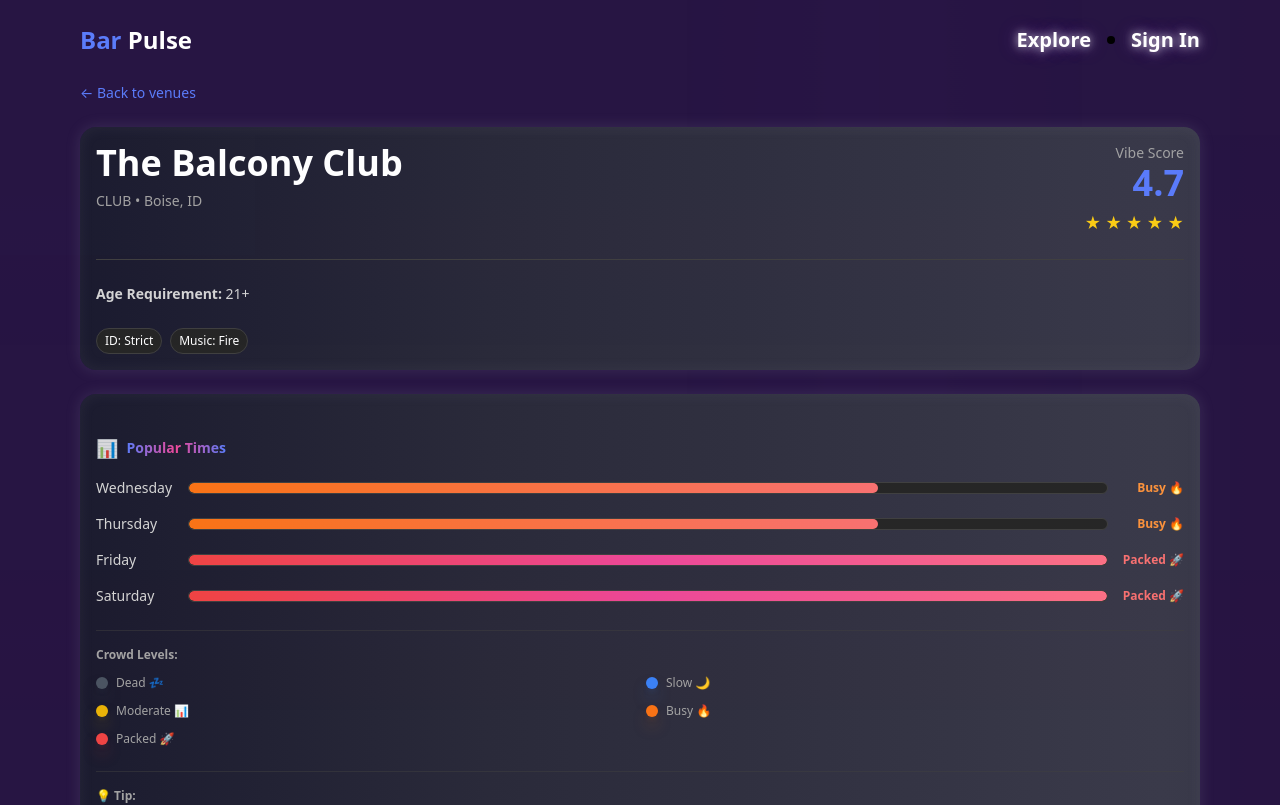
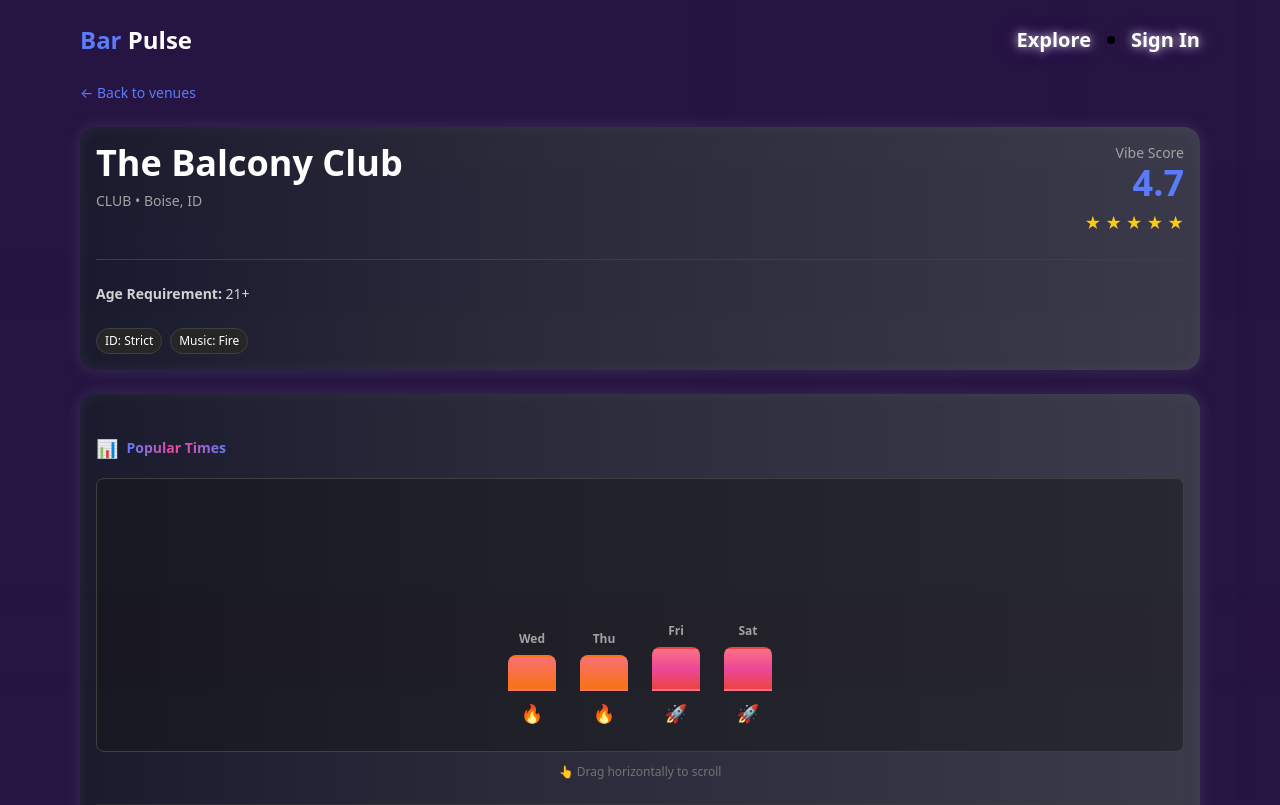
Before and after one commit to jacksongentner-source/bar-pulse-lite2, a Next.js app: page /venue/balcony in a window 1280 px wide. Shown: the top 805 px of the page. Built offline with nearby package versions, Linux system fonts and the light colour scheme.

Commit message:
Convert busy times to horizontal draggable bar chart with upward growing bars

```diff
--- a/components/BusyTimesChart.tsx
+++ b/components/BusyTimesChart.tsx
@@ -1,10 +1,13 @@
 'use client';
 
 import { Venue } from '@/lib/data';
-import { useState } from 'react';
+import { useState, useRef } from 'react';
 
 export function BusyTimesChart({ venue }: { venue: Venue }) {
   const [selectedDay, setSelectedDay] = useState<string | null>(null);
+  const [isDragging, setIsDragging] = useState(false);
+  const [dragOffset, setDragOffset] = useState(0);
+  const containerRef = useRef<HTMLDivElement>(null);
 
   if (!venue.busyTimes || venue.busyTimes.length === 0) {
     return null;
@@ -19,35 +22,68 @@ export function BusyTimesChart({ venue }: { venue: Venue }) {
   const getCrowdColor = (level: string) => {
     switch (level) {
       case 'dead':
-        return { bg: 'bg-gray-600', glow: 'shadow-gray-600/50', text: 'text-gray-400', bar: 'bg-gradient-to-r from-gray-600 to-gray-500' };
+        return { bg: 'bg-gray-600', glow: 'shadow-gray-600/50', text: 'text-gray-400', bar: 'bg-gradient-to-t from-gray-600 to-gray-500' };
       case 'slow':
-        return { bg: 'bg-blue-500', glow: 'shadow-blue-500/50', text: 'text-blue-400', bar: 'bg-gradient-to-r from-blue-500 to-cyan-400' };
+        return { bg: 'bg-blue-500', glow: 'shadow-blue-500/50', text: 'text-blue-400', bar: 'bg-gradient-to-t from-blue-500 to-cyan-400' };
       case 'moderate':
-        return { bg: 'bg-yellow-500', glow: 'shadow-yellow-500/50', text: 'text-yellow-400', bar: 'bg-gradient-to-r from-yellow-500 to-orange-400' };
+        return { bg: 'bg-yellow-500', glow: 'shadow-yellow-500/50', text: 'text-yellow-400', bar: 'bg-gradient-to-t from-yellow-500 to-orange-400' };
       case 'busy':
-        return { bg: 'bg-orange-500', glow: 'shadow-orange-500/50', text: 'text-orange-400', bar: 'bg-gradient-to-r from-orange-500 to-red-400' };
+        return { bg: 'bg-orange-500', glow: 'shadow-orange-500/50', text: 'text-orange-400', bar: 'bg-gradient-to-t from-orange-500 to-red-400' };
       case 'packed':
-        return { bg: 'bg-red-500', glow: 'shadow-red-500/50', text: 'text-red-400', bar: 'bg-gradient-to-r from-red-500 via-pink-500 to-rose-400' };
+        return { bg: 'bg-red-500', glow: 'shadow-red-500/50', text: 'text-red-400', bar: 'bg-gradient-to-t from-red-500 via-pink-500 to-rose-400' };
       default:
-        return { bg: 'bg-gray-600', glow: 'shadow-gray-600/50', text: 'text-gray-400', bar: 'bg-gradient-to-r from-gray-600 to-gray-500' };
+        return { bg: 'bg-gray-600', glow: 'shadow-gray-600/50', text: 'text-gray-400', bar: 'bg-gradient-to-t from-gray-600 to-gray-500' };
+    }
+  };
+
+  const getCrowdHeight = (level: string) => {
+    switch (level) {
+      case 'dead':
+        return 'h-12';
+      case 'slow':
+        return 'h-20';
+      case 'moderate':
+        return 'h-28';
+      case 'busy':
+        return 'h-36';
+      case 'packed':
+        return 'h-44';
+      default:
+        return 'h-12';
     }
   };
 
   const getCrowdLabel = (level: string) => {
     switch (level) {
       case 'dead':
-        return 'Dead 💤';
+        return '💤';
       case 'slow':
-        return 'Slow 🌙';
+        return '🌙';
       case 'moderate':
-        return 'Moderate 📊';
+        return '📊';
       case 'busy':
-        return 'Busy 🔥';
+        return '🔥';
       case 'packed':
-        return 'Packed 🚀';
+        return '🚀';
       default:
-        return 'Unknown';
+        return '?';
     }
+  };
+
+  // Handle drag
+  const handleMouseDown = () => {
+    setIsDragging(true);
+  };
+
+  const handleMouseMove = (e: React.MouseEvent) => {
+    if (!isDragging || !containerRef.current) return;
+    const newOffset = dragOffset + e.movementX;
+    // Limit drag range
+    setDragOffset(Math.max(-300, Math.min(300, newOffset)));
+  };
+
+  const handleMouseUp = () => {
+    setIsDragging(false);
   };
 
   return (
@@ -66,14 +102,22 @@ export function BusyTimesChart({ venue }: { venue: Venue }) {
         }
         @keyframes pulse-glow {
           0%, 100% {
-            box-shadow: inset 0 0 10px currentColor, 0 0 20px currentColor;
+            box-shadow: 0 0 10px currentColor, 0 0 20px currentColor;
           }
           50% {
-            box-shadow: inset 0 0 20px currentColor, 0 0 30px currentColor;
+            box-shadow: 0 0 20px currentColor, 0 0 30px currentColor;
           }
         }
         .pulse-bar {
           animation: pulse-glow 2s ease-in-out infinite;
+        }
+        .draggable-container {
+          cursor: grab;
+          user-select: none;
+          transition: transform 0.1s ease-out;
+        }
+        .draggable-container:active {
+          cursor: grabbing;
         }
       `}</style>
 
@@ -85,69 +129,61 @@ export function BusyTimesChart({ venue }: { venue: Venue }) {
           </span>
         </h3>
 
-        <div className="space-y-4">
+        {/* Horizontal Draggable Chart */}
+        <div
+          ref={containerRef}
+          className="border border-neutral-700 rounded-lg bg-neutral-900/50 p-6 overflow-hidden"
+          onMouseDown={handleMouseDown}
+          onMouseMove={handleMouseMove}
+          onMouseUp={handleMouseUp}
+          onMouseLeave={handleMouseUp}
+        >
+          <div
+            className="draggable-container flex items-end justify-center gap-6 h-56 px-4"
+            style={{
+              transform: `translateX(${dragOffset}px)`,
+              minWidth: 'max-content',
+            }}
+          >
             {days.map((day) => {
               const dayData = busyData[day];
               if (!dayData) return null;
 
               const colors = getCrowdColor(dayData.crowdLevel);
-            const width = dayData.crowdLevel === 'dead' ? '15%' :
-                         dayData.crowdLevel === 'slow' ? '35%' :
-                         dayData.crowdLevel === 'moderate' ? '55%' :
-                         dayData.crowdLevel === 'busy' ? '75%' : '100%';
-
+              const height = getCrowdHeight(dayData.crowdLevel);
               const isSelected = selectedDay === day;
 
               return (
                 <div
                   key={day}
-                className="group cursor-pointer"
+                  className="flex flex-col items-center gap-2 cursor-pointer group"
                   onClick={() => setSelectedDay(isSelected ? null : day)}
                 >
-                <div className="flex items-center justify-between mb-2">
-                  <span className={`text-sm font-medium ${isSelected ? 'text-brand' : 'text-neutral-300'} transition w-20`}>
-                    {day}
-                  </span>
-                  <div className="flex-1 mx-3">
-                    <div className={`h-3 bg-neutral-800 rounded-full overflow-hidden border border-neutral-700 transition ${isSelected ? 'border-brand shadow-lg shadow-brand/50' : 'group-hover:border-brand/50'}`}>
+                  {/* Label at top */}
+                  <div className={`text-xs font-semibold transition ${isSelected ? 'text-brand' : 'text-neutral-400 group-hover:text-brand'}`}>
+                    {day.slice(0, 3)}
+                  </div>
+
+                  {/* Bar growing upward */}
+                  <div className="flex flex-col items-center gap-1">
                     <div
-                        className={`h-full ${colors.bar} rounded-full transition-all duration-500 ${isSelected ? 'pulse-bar' : ''}`}
+                      className={`w-12 rounded-t-lg transition-all duration-500 border-2 ${isSelected ? `${colors.glow} border-current pulse-bar` : 'border-transparent'} ${colors.bar}`}
                       style={{
-                          width: width,
+                        height: `${height.match(/\d+/)?.[0] || 48}px`,
                       }}
                     />
                   </div>
-                  </div>
-                  <div className={`text-xs font-semibold ${colors.text} text-right w-16 transition`}>
+
+                  {/* Emoji indicator */}
+                  <div className={`text-lg transition ${isSelected ? 'scale-125' : 'scale-100'}`}>
                     {getCrowdLabel(dayData.crowdLevel)}
                   </div>
-                </div>
 
-                {/* Expanded Details */}
+                  {/* Info tooltip on hover/select */}
                   {isSelected && (
-                  <div className={`ml-20 mt-3 p-3 rounded-lg border ${colors.glow} border-transparent bg-gradient-to-r from-neutral-900/50 to-neutral-800/50 shadow-lg ${colors.glow}`}>
-                    <div className="space-y-2">
-                      <div className="flex items-center justify-between">
-                        <span className="text-xs text-neutral-400">Peak Hours:</span>
-                        <span className={`text-sm font-bold ${colors.text}`}>
-                          {dayData.startTime} - {dayData.endTime}
-                        </span>
-                      </div>
-                      <div className="flex items-center justify-between">
-                        <span className="text-xs text-neutral-400">Crowd Level:</span>
-                        <span className={`text-sm font-bold capitalize ${colors.text}`}>
-                          {dayData.crowdLevel}
-                        </span>
-                      </div>
-                      <div className="h-1 bg-neutral-700 rounded-full overflow-hidden mt-2">
-                        <div
-                          className={`h-full ${colors.bar}`}
-                          style={{
-                            width: width,
-                          }}
-                        />
-                      </div>
-                    </div>
+                    <div className={`mt-2 p-3 rounded-lg text-xs bg-neutral-800 border border-neutral-600 whitespace-nowrap shadow-lg ${colors.glow}`}>
+                      <div className={`font-bold ${colors.text}`}>{dayData.startTime} - {dayData.endTime}</div>
+                      <div className="text-neutral-400 capitalize">{dayData.crowdLevel}</div>
                     </div>
                   )}
                 </div>
@@ -156,29 +192,34 @@ export function BusyTimesChart({ venue }: { venue: Venue }) {
           </div>
         </div>
 
+        {/* Drag instruction */}
+        <p className="text-xs text-neutral-500 mt-3 text-center">👆 Drag horizontally to scroll</p>
+      </div>
+
+
       {/* Legend */}
       <div className="pt-4 border-t border-neutral-700/50">
         <p className="text-xs font-semibold text-neutral-400 mb-3">Crowd Levels:</p>
-        <div className="grid grid-cols-2 gap-3">
+        <div className="flex flex-wrap gap-4">
           {[
-            { level: 'dead', label: 'Dead 💤', color: getCrowdColor('dead') },
-            { level: 'slow', label: 'Slow 🌙', color: getCrowdColor('slow') },
-            { level: 'moderate', label: 'Moderate 📊', color: getCrowdColor('moderate') },
-            { level: 'busy', label: 'Busy 🔥', color: getCrowdColor('busy') },
-            { level: 'packed', label: 'Packed 🚀', color: getCrowdColor('packed') },
-          ].map(({ level, label, color }) => (
+            { level: 'dead', label: 'Dead', emoji: '💤', color: getCrowdColor('dead') },
+            { level: 'slow', label: 'Slow', emoji: '🌙', color: getCrowdColor('slow') },
+            { level: 'moderate', label: 'Moderate', emoji: '📊', color: getCrowdColor('moderate') },
+            { level: 'busy', label: 'Busy', emoji: '🔥', color: getCrowdColor('busy') },
+            { level: 'packed', label: 'Packed', emoji: '🚀', color: getCrowdColor('packed') },
+          ].map(({ level, label, emoji, color }) => (
             <div key={level} className="flex items-center gap-2">
-              <div className={`w-3 h-3 rounded-full ${color.bg} ${color.glow} shadow-lg`} />
-              <span className="text-xs text-neutral-400">{label}</span>
+              <div className={`w-4 h-12 rounded-sm ${color.bar} shadow-lg`} />
+              <span className="text-xs text-neutral-400">{label} {emoji}</span>
             </div>
           ))}
         </div>
       </div>
 
-      {/* Current Status */}
+      {/* Tip */}
       <div className="mt-4 pt-4 border-t border-neutral-700/50">
         <p className="text-xs font-semibold text-neutral-400 mb-2">💡 Tip:</p>
-        <p className="text-xs text-neutral-500">Click any day to see detailed peak hours and crowd levels. Visit during slower times for a chill vibe, or come packed if you want energy!</p>
+        <p className="text-xs text-neutral-500">Taller bars = busier! Click a day to see exact peak hours. Drag to see all days.</p>
       </div>
     </div>
   );
```
Lines whose indentation alone changed are shown as unchanged.
